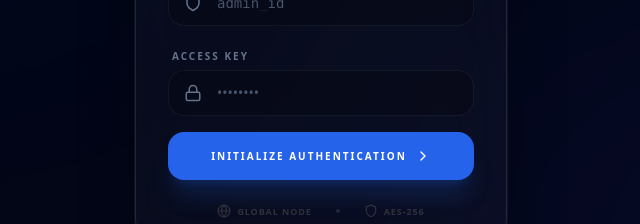
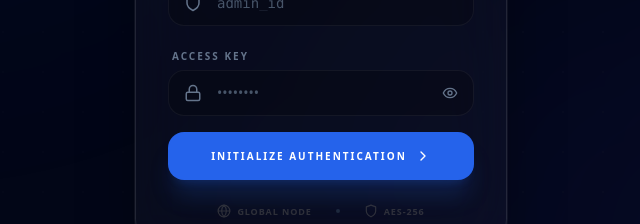
Before and after one commit to BuddhikaBICT-UoR-FoT-6/OptiTrack, a React (Vite) app in the folder optitrack-frontend/: page /login in a window 1280 px wide. Shown: the part 410-634 px from the top of the page, without its empty margins (319-959 px from the left). Built offline with nearby package versions, Linux system fonts and the light colour scheme; no server answers.

Commit message:
feat(viva): final security hardening and deployment automation for April 10

```diff
--- a/optitrack-frontend/src/pages/Login.jsx
+++ b/optitrack-frontend/src/pages/Login.jsx
@@ -1,6 +1,6 @@
 import React, { useState } from 'react';
 import { useNavigate } from 'react-router-dom';
-import { Mail, Lock, Loader2, ChevronRight, Shield, Globe, Truck } from 'lucide-react';
+import { Mail, Lock, Loader2, ChevronRight, Shield, Globe, Truck, Eye, EyeOff } from 'lucide-react';
 import useAuthStore from '../store/useAuthStore';
 import toast from 'react-hot-toast';
 
@@ -9,6 +9,7 @@ const Login = () => {
     const [username, setUsername] = useState('');
     const [password, setPassword] = useState('');
     const [email, setEmail] = useState('');
+    const [showPassword, setShowPassword] = useState(false);
     const { login, loading } = useAuthStore();
     const navigate = useNavigate();
 
@@ -119,13 +120,20 @@ const Login = () => {
                             <div className="relative group">
                                 <Lock className="absolute left-4 top-1/2 -translate-y-1/2 text-slate-500 group-focus-within:text-blue-400 transition-colors" size={18} />
                                 <input
-                                    type="password"
+                                    type={showPassword ? "text" : "password"}
                                     required
-                                    className="w-full pl-12 pr-4 py-3 bg-black/20 border border-white/5 rounded-2xl text-white placeholder-slate-600 focus:outline-none focus:ring-2 focus:ring-blue-600/40 focus:border-blue-600/40 transition-all text-sm"
+                                    className="w-full pl-12 pr-12 py-3 bg-black/20 border border-white/5 rounded-2xl text-white placeholder-slate-600 focus:outline-none focus:ring-2 focus:ring-blue-600/40 focus:border-blue-600/40 transition-all text-sm"
                                     placeholder="••••••••"
                                     value={password}
                                     onChange={(e) => setPassword(e.target.value)}
                                 />
+                                <button
+                                    type="button"
+                                    onClick={() => setShowPassword(!showPassword)}
+                                    className="absolute right-4 top-1/2 -translate-y-1/2 text-slate-500 hover:text-blue-400 transition-colors focus:outline-none"
+                                >
+                                    {showPassword ? <EyeOff size={16} /> : <Eye size={16} />}
+                                </button>
                             </div>
                         </div>
 
```
